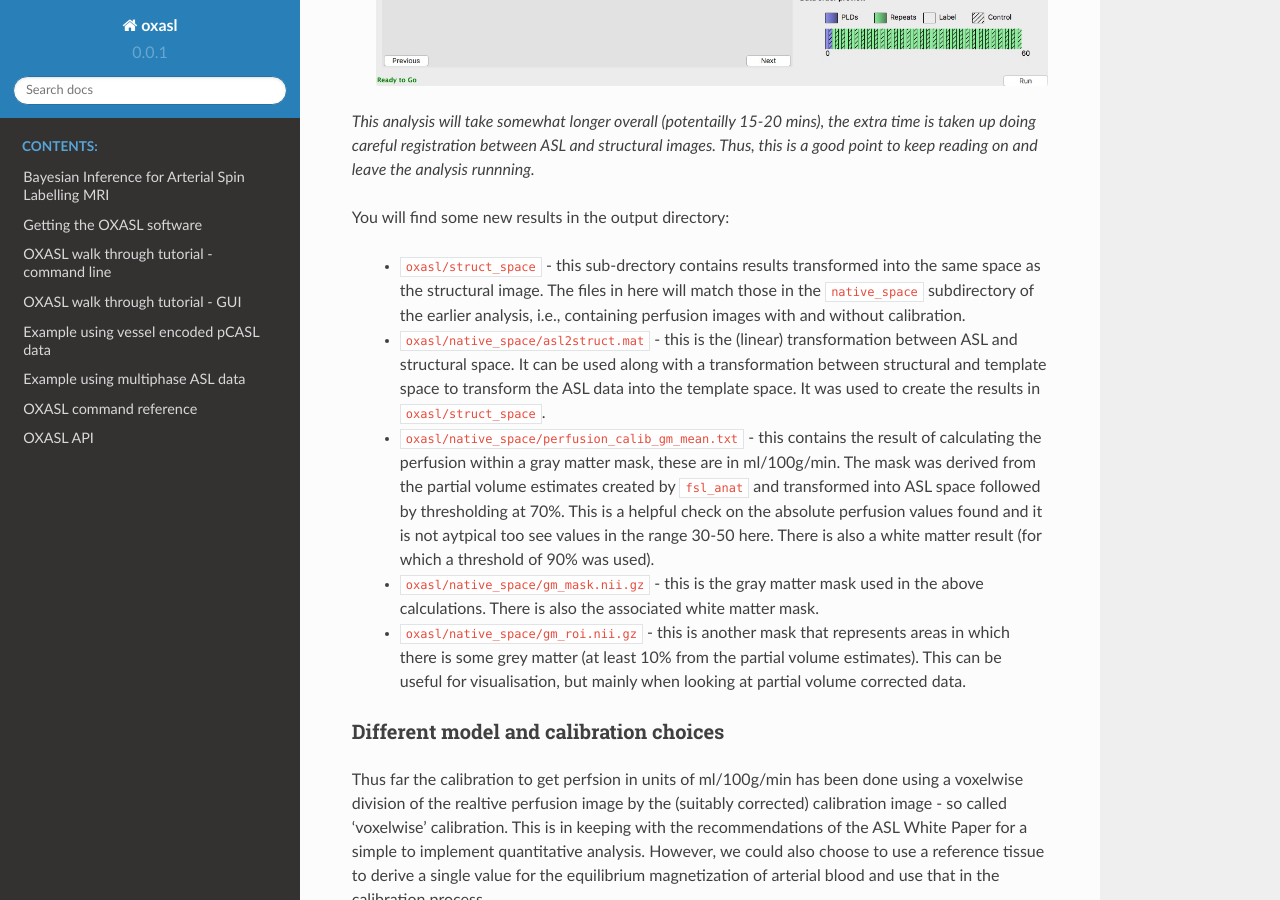
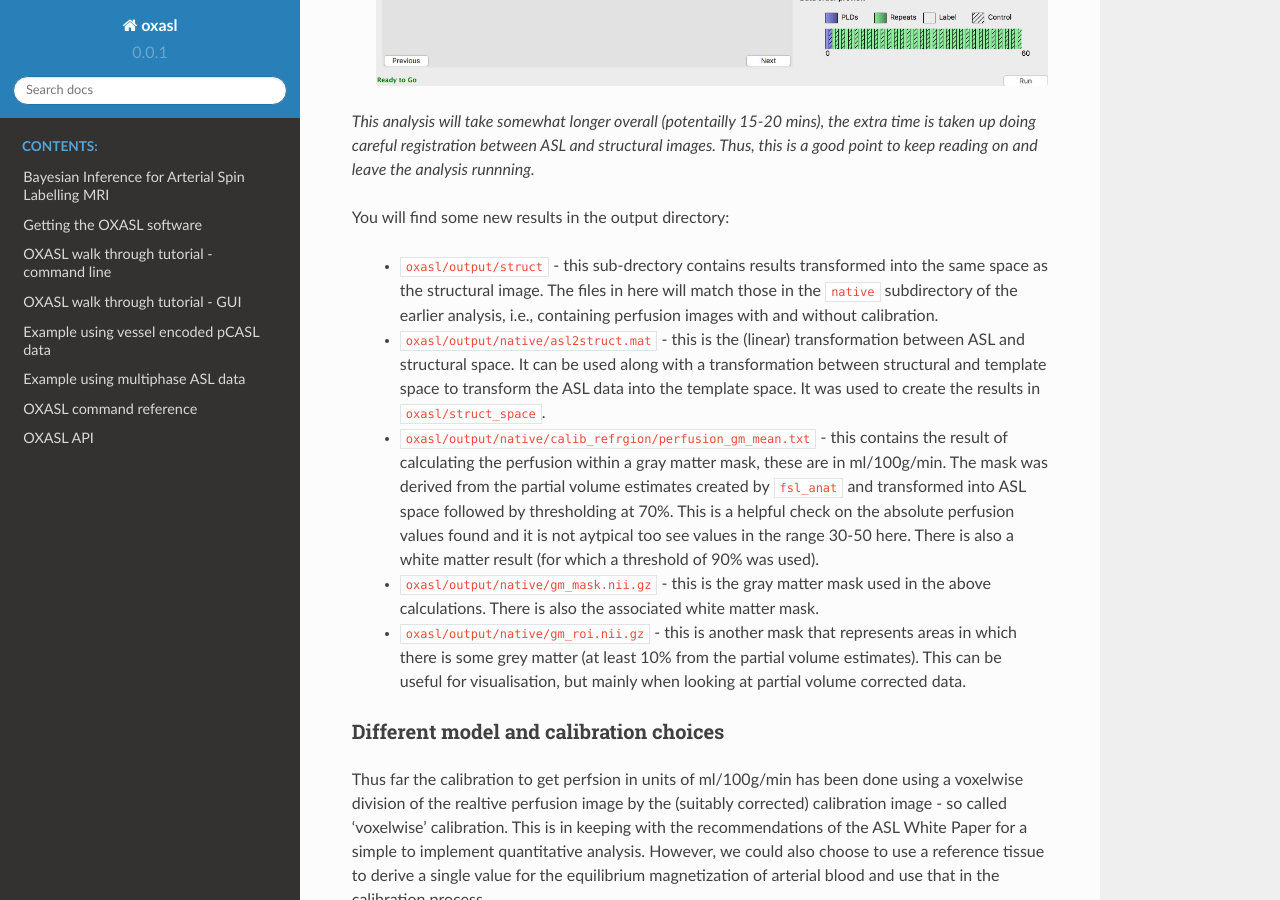
Before and after one commit to physimals/oxasl, a Sphinx documentation site: the page built from doc/practical_gui.rst, in a window 1280 px wide and 900 px high, scrolled down 8691 px. Built offline with Sphinx 7.4.7 and the Read the Docs theme 2.0.0, drawn with Linux system fonts in a browser that asks for light colours; some of the changed text lies outside the part shown.

Commit message:
Corrected output directory structure

```diff
--- a/doc/practical_gui.rst
+++ b/doc/practical_gui.rst
@@ -216,7 +216,7 @@ the GUI ready for the next analysis that we want to run.*
 
 Once the analysis had completed, view the final result::
 
-    fsleyes oxasl/native_space/perfusion_calib.nii.gz
+    fsleyes oxasl/output/native/calib_refregion/perfusion_calib.nii.gz
 
 Note that if you just supply a name for the output directory (not
 a full path), as we have here, this will be placed in the 'working
@@ -226,7 +226,7 @@ the GUI.
 You will find something that looks very similar to the PWI we viewed before, but now the values at every voxel are in ml/100g/min.
 
 You will also find a PWI saved as
-``oxasl/native_space/perfusion``. This is very similar to the
+``oxasl/output/native/perfusion``. This is very similar to the
 PWI displayed in the preview pane, except that the kinetic
 model inversion has been applied to it, this is the image
 pre-calibration.
@@ -281,7 +281,7 @@ next analysis.*
 
 To view the final result::
 
-    fsleyes oxasl/native_space/perfusion_calib.nii.gz
+    fsleyes oxasl/output/native/calib_refregion/perfusion.nii.gz
 
 The result will be similar to the analysis in Example 1 although the effect of distortion
 correction should be noticeable in the anterior portion of the
@@ -323,17 +323,17 @@ analysis runnning.*
 You will find some new results in the output
 directory:
 
-  - ``oxasl/struct_space`` - this sub-drectory contains results
+  - ``oxasl/output/struct`` - this sub-drectory contains results
     transformed into the same space as the structural image. The
-    files in here will match those in the ``native_space``
+    files in here will match those in the ``native``
     subdirectory of the earlier analysis, i.e., containing perfusion
     images with and without calibration.
-  - ``oxasl/native_space/asl2struct.mat`` - this is the
+  - ``oxasl/output/native/asl2struct.mat`` - this is the
     (linear) transformation between ASL and structural space. It can be
     used along with a transformation between structural and template
     space to transform the ASL data into the template space. It was used
     to create the results in ``oxasl/struct_space``.
-  - ``oxasl/native_space/perfusion_calib_gm_mean.txt`` -
+  - ``oxasl/output/native/calib_refrgion/perfusion_gm_mean.txt`` -
     this contains the result of calculating the perfusion within a gray
     matter mask, these are in ml/100g/min. The mask was derived from the partial volume estimates
     created by ``fsl_anat`` and transformed into ASL space
@@ -341,10 +341,10 @@ directory:
     absolute perfusion values found and it is not aytpical too see
     values in the range 30-50 here. There is also a white matter result
     (for which a threshold of 90% was used).
-  - ``oxasl/native_space/gm_mask.nii.gz`` - this is the gray
+  - ``oxasl/output/native/gm_mask.nii.gz`` - this is the gray
     matter mask used in the above calculations. There is also the
     associated white matter mask.
-  - ``oxasl/native_space/gm_roi.nii.gz`` - this is another
+  - ``oxasl/output/native/gm_roi.nii.gz`` - this is another
     mask that represents areas in which there is some grey matter (at
     least 10% from the partial volume estimates). This can be useful for
     visualisation, but mainly when looking at partial volume corrected
@@ -440,9 +440,9 @@ substantially longer to run.
 
 You will find the results of this analysis already completed for
 you in the directory ``~/fsl_course_data/ASL/oxasl_spld_pvout``. In this results directory you will still find an analysis performed
-without partial volume correction in ``oxasl/native_space``
+without partial volume correction in ``oxasl/output/native``
 as before. The results of partial volume correction can be found in
-``oxasl/native_space/pvcorr``. This new subdirectory has the
+``oxasl/output/native/pvcorr``. This new subdirectory has the
 same structure as the non-corrected results, only now
 ``perfusion_calib.nii.gz`` is an estimate of perfusion only
 in gray matter, it has been joined by a new set of images for the
@@ -626,7 +626,7 @@ wish to click 'Run' right now.
 You will find the results of this analysis already completed for
 you in the directory
 ``~/fsl_course_data/ASL/oxasl_mpld_pvout``. This results directory contains, as a further subdirectory, ``pvcorr``,
-within the ``native_space`` subdirectory, the partial volume
+within the ``native`` subdirectory, the partial volume
 corrected results: gray matter (``perfusion_calib.nii.gz``
 etc) and white matter perfusion
 (``perfusion_wm_calib.nii.gz`` etc)
```
Also changed, not shown: doc/walkthrough_gui.rst (+12 -12 lines).
